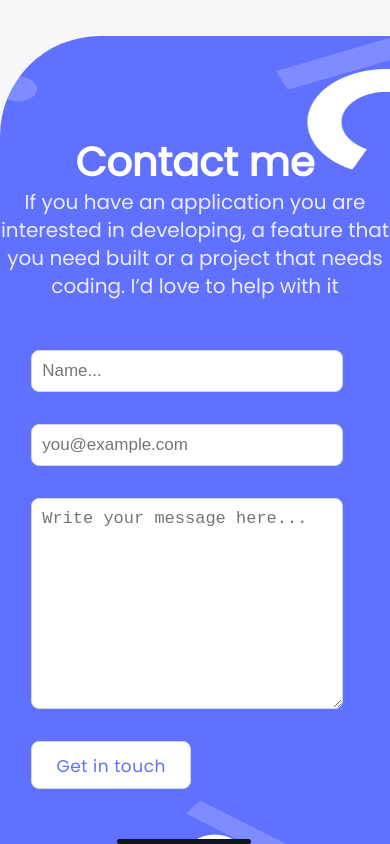
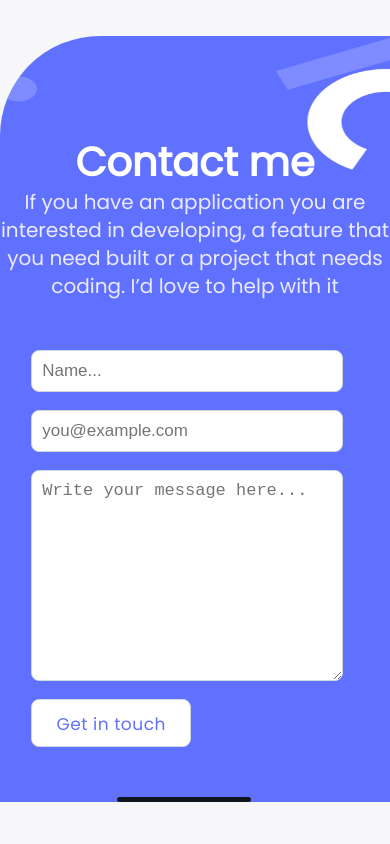
Before and after one commit to AbednegoKibitok/module1microverse, a website: page index.html in a window 390 px wide. Shown: the part 4503-5347 px from the top of the page. After the commit the page ends 5305 px from the top, so only its background shows below. Drawn offline with Linux system fonts and the light colour scheme.

Commit message:
MOdify styles.css

```diff
--- a/styles.css
+++ b/styles.css
@@ -335,7 +335,6 @@ header {
   .form {
     display: flex;
     flex-direction: column;
-    gap: 7px;
   }
 
   #name {
```
